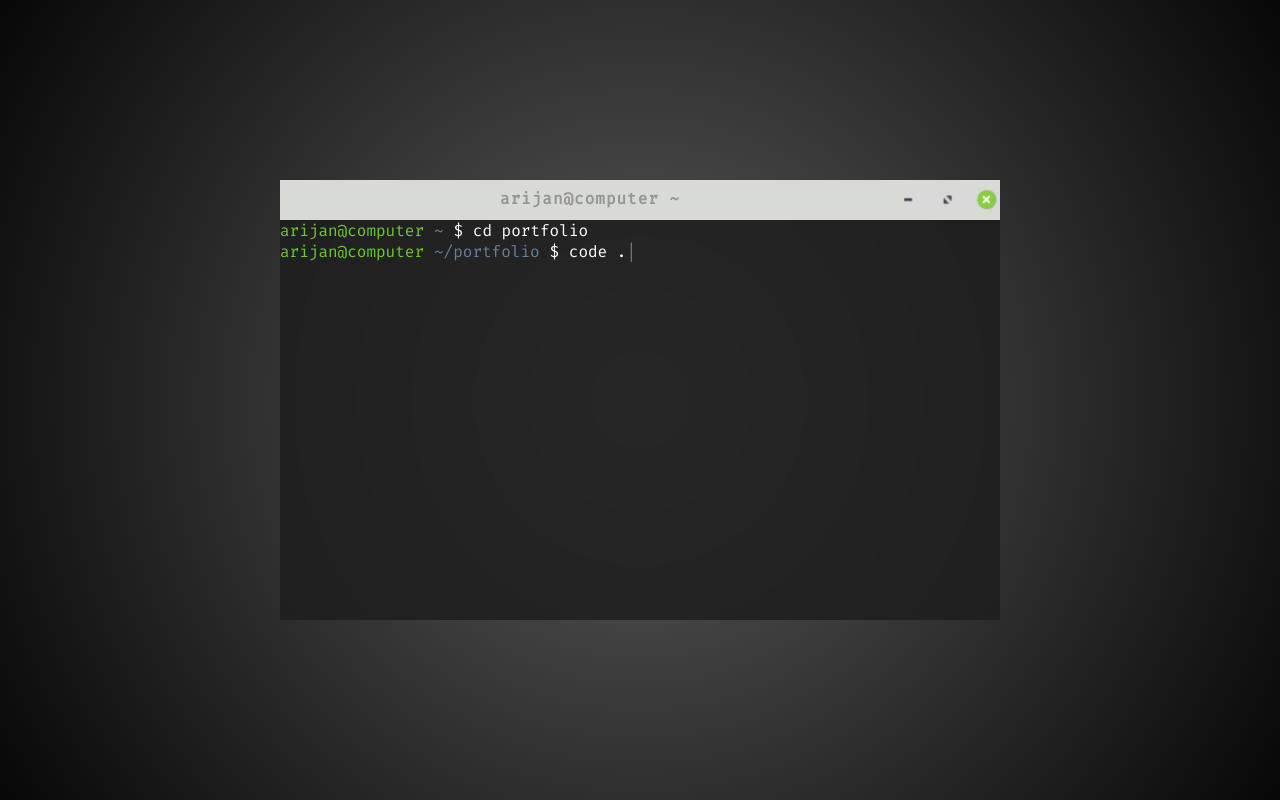
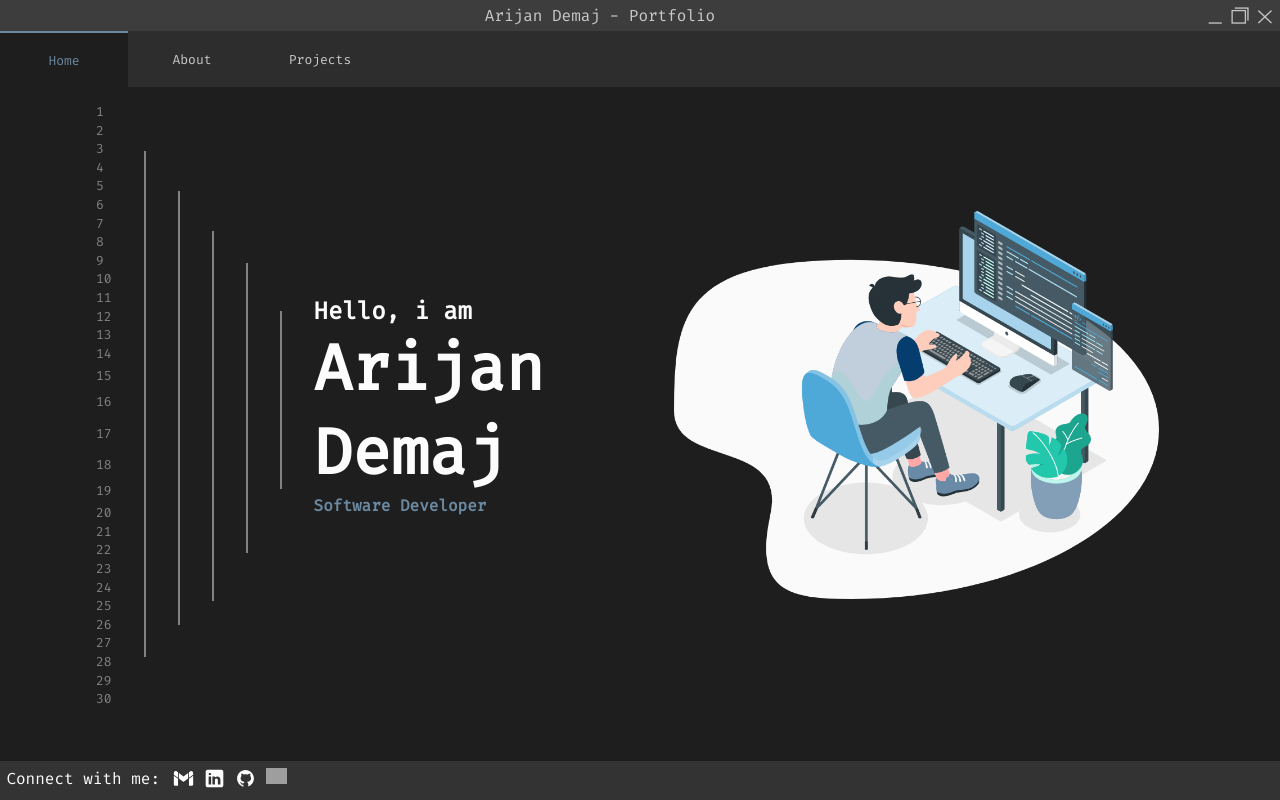
Before and after one commit to arijandemaj/Portfolio, a React (Vite) app: page / in a window 1280 px wide. Built offline with nearby package versions, Linux system fonts and the light colour scheme; grey boxes are pictures that could not be loaded.

Commit message:
fix mistake

```diff
--- a/src/components/TerminalLoadingScreen.jsx
+++ b/src/components/TerminalLoadingScreen.jsx
@@ -59,7 +59,7 @@ function TerminalLoadingScreen({onAnimationFinish}){
                 {
                     clearInterval(vsCodeCommandIntervalRef.current)
                     setTimeout(() => {
-                        onAnimationFinish(false)
+                        onAnimationFinish(true)
                     }, 1000)
 
                 }
```
